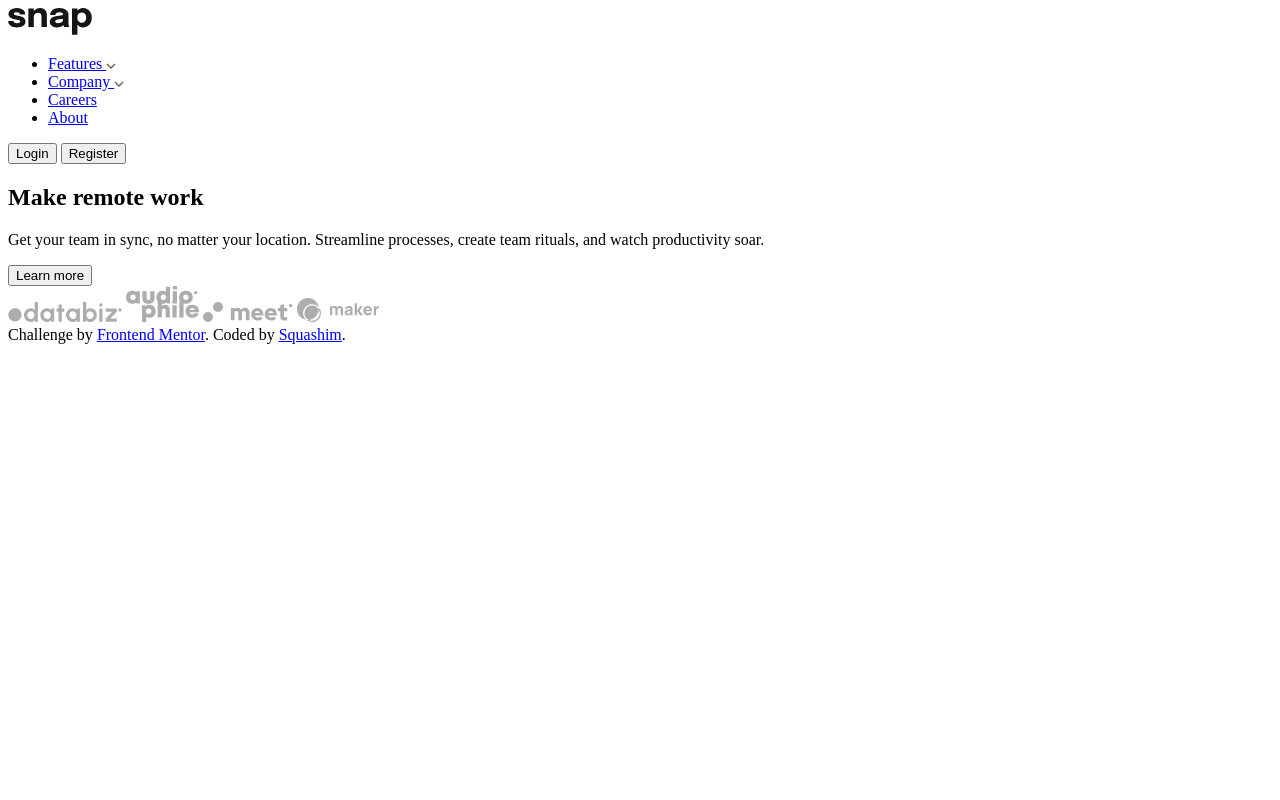
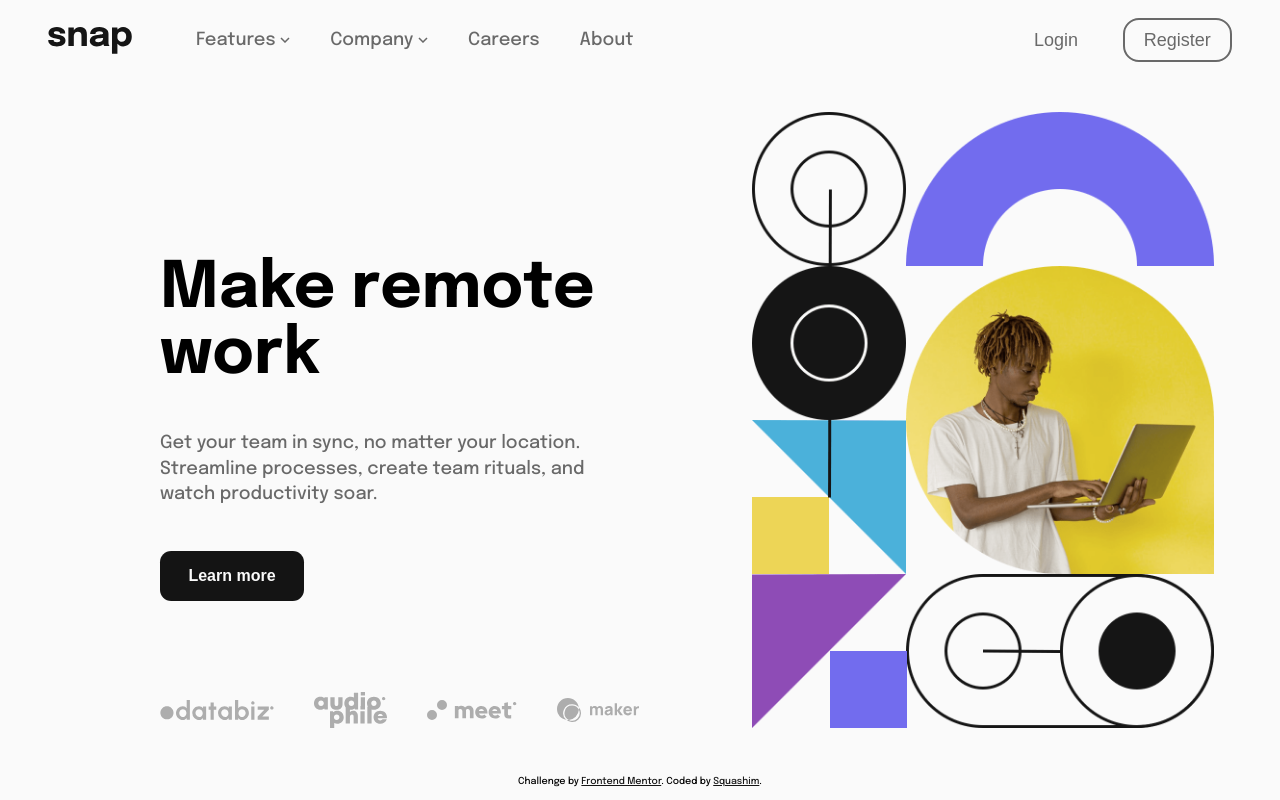
Before and after one commit to Squashim/intro-section-with-dropdown, a plain HTML site: page index.html in a window 1280 px wide. Drawn offline with Linux system fonts and the light colour scheme.

Commit message:
50% done

```diff
--- /dev/null
+++ b/scss/_base.scss
@@ -0,0 +1,13 @@
+*, *::after, *::before{
+    margin: 0;
+    padding: 0;
+    box-sizing: border-box;
+}
+body{
+    min-height: 100vh;
+    font-size: $font-size;
+    font-family: $font-family;
+    max-width: 100vw;
+    display: grid;
+    grid-template-rows: 10vh 85vh 5vh;
+}
--- a/scss/_layout.scss
+++ b/scss/_layout.scss
@@ -0,0 +1,125 @@
+@import 'media';
+.navbar{
+    display: flex;
+    flex-direction: row;
+    align-items: center;
+    justify-content: flex-start;
+    position: relative;
+    background-color: $neutral100;
+    &__logo{
+        padding: 0 3rem;
+        img{
+            vertical-align: middle;
+        }
+    }
+    &__links{
+        padding-left: 1rem;
+        ul{
+            display: flex;
+            flex-direction: row;
+            gap: 2.5rem;
+            flex-wrap: wrap;
+            li{
+                list-style: none;
+                a{
+                    text-decoration: none;
+                    color: $neutral400;
+                    display: inline-block;
+                    img{
+                        vertical-align: middle;
+                    }
+                    &:hover{
+                        color: $neutral800;
+                        img{
+                            filter: brightness(0) saturate(100%) invert(0%) sepia(0%) saturate(5359%) hue-rotate(168deg) brightness(78%) contrast(84%);
+                        }
+                    }
+                }
+            }
+        }
+    }
+    &__signup{
+        margin-right: 3rem;
+        margin-left: auto;
+        button{
+            margin-left: 2.5rem;
+            font-size: $font-size;
+            outline: none;
+            border: none;
+            background-color: $neutral100;
+            color: $neutral400;
+            cursor: pointer;
+            &:nth-child(2){
+                padding: .6rem 1.2rem;
+                border-radius: 1rem;
+                border: 2px solid $neutral400;
+                &:hover{
+                    border-color: $neutral800;
+                }
+            }
+            @include hover;
+        }
+    }
+}
+
+.main{
+    display: grid;
+    grid-template-columns: repeat(2, 1fr);
+    background-color: $neutral100;
+    &__left{
+        display: flex;
+        flex-direction: column;
+        justify-content: space-between;
+        margin: 10rem 0 2rem 10rem;
+        h1{
+            font-size: 4rem;
+            margin-right: 2rem;
+            margin-top: 1rem;
+        }
+        p{
+            color: $neutral400;
+            line-height: 1.6rem;
+        }
+        .more{
+            padding: 1rem 1.2rem;
+            max-width: 9rem;
+            border-radius: .7rem;
+            outline: none;
+            border: none;
+            background-color: $neutral800;
+            color: $neutral100;
+            font-size: 1rem;
+            font-weight: $fw-bold;
+            margin-bottom: 3rem;
+            cursor: pointer;
+            &:hover{
+                background-color: $neutral100;
+                color: $neutral800;
+                border: 1px solid $neutral800;
+            }
+        }
+        .logos{
+            display: flex;
+            flex-direction: row;
+            justify-content: space-between;
+            align-items: center;
+        }
+    }
+    &__right{
+        background-image: url(../images/image-hero-desktop.png);
+        background-repeat: no-repeat;
+        background-size: contain;
+        margin: 2rem 0 2rem 7rem;
+    }
+}
+footer{
+    background-color: $neutral100;
+    text-align: center;
+    font-size: .6rem;
+    .attribution{
+        margin-top: 1rem;
+        a{
+            color: $neutral800;
+        }
+    }
+}
--- /dev/null
+++ b/scss/_media.scss
@@ -0,0 +1,5 @@
+@mixin mobile{
+    @media (max-width:425px){
+        @content;
+    }
+}
--- a/scss/_var.scss
+++ b/scss/_var.scss
@@ -0,0 +1,20 @@
+@import url('https://fonts.googleapis.com/css2?family=Epilogue:wght@500;700&display=swap');
+
+//Colors
+$neutral100: hsl(0, 0%, 98%);
+$neutral400: hsl(0, 0%, 41%);
+$neutral800: hsl(0, 0%, 8%);
+
+
+//Fonts
+$font-size: 18px;
+$font-family: 'Epilogue', sans-serif;
+$fw-normal: 500;
+$fw-bold: 700;
+
+//Mixin's
+@mixin hover{
+    &:hover{
+        color: $neutral800;
+    }
+}
--- a/scss/main.scss
+++ b/scss/main.scss
@@ -1,2 +1,4 @@
 @import 'var';
+@import 'base';
 @import 'layout';
+@import 'media';
```
Also changed, not shown: css/main.css, 1 other file.
